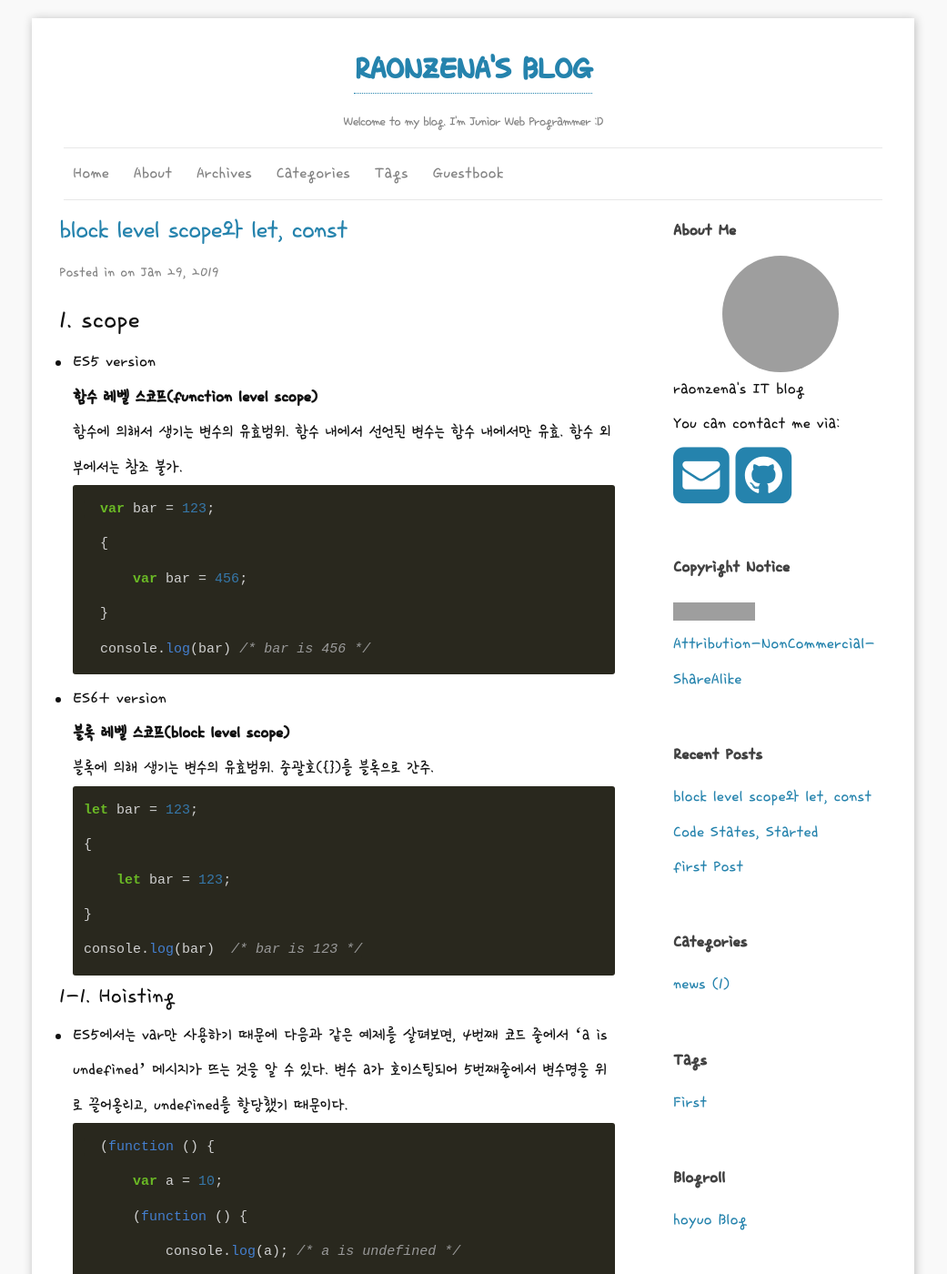
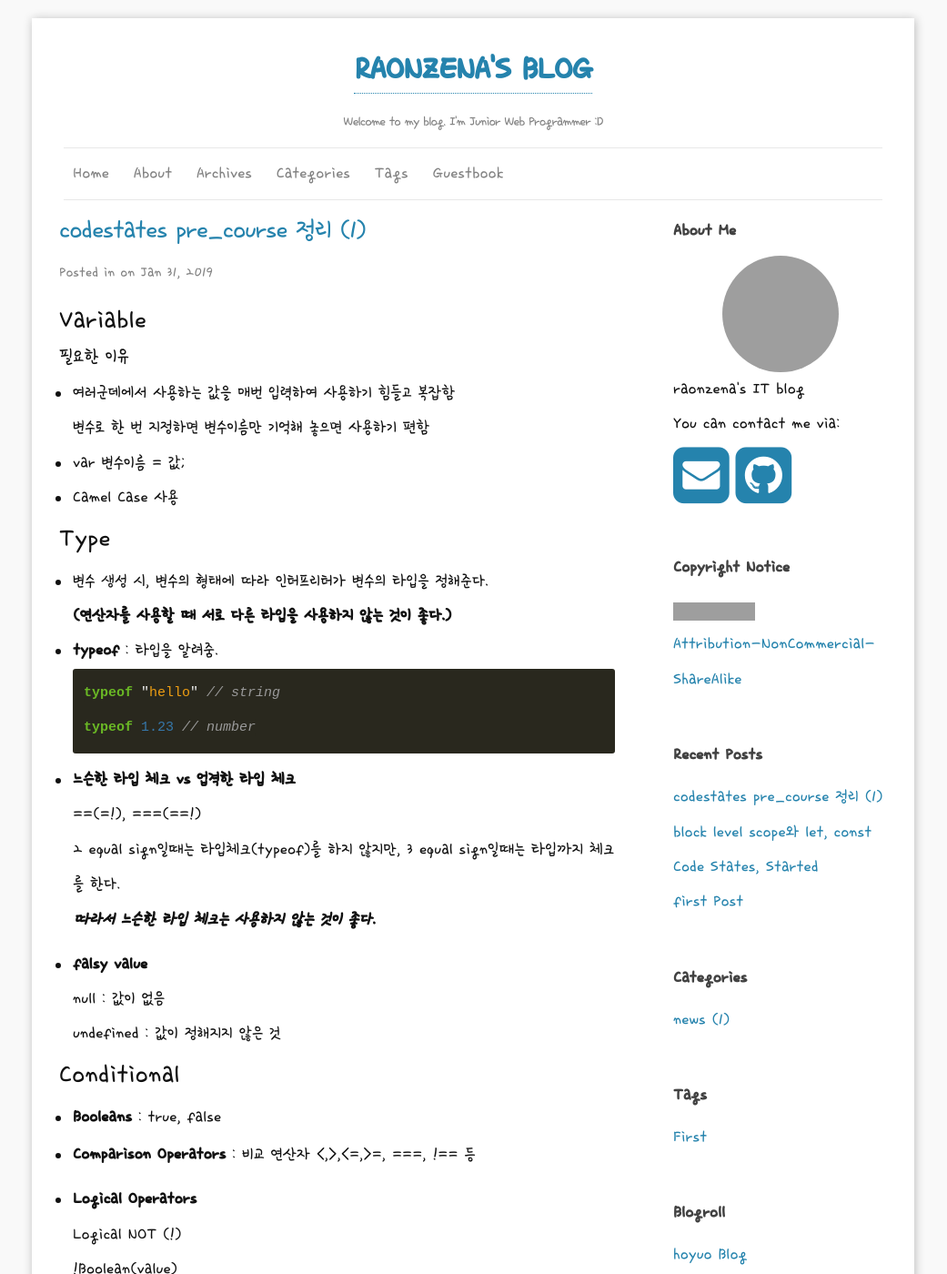
Before and after one commit to raonzena/raonzena.github.io, a Jekyll site: the page built from index.html, in a window 1280 px wide and 1400 px high. Shown: the whole window at 91% size, without its empty margins (120-1161 px from the left). Built offline with Jekyll 4.4.1, drawn with Linux system fonts in a browser that asks for light colours; the list of posts is cut into pages by our own code; some of the changed text lies outside the part shown; grey boxes are pictures that could not be loaded.

Commit message:
update 190131

```diff
--- a/_posts/2019-01-29-03-third-post.markdown
+++ b/_posts/2019-01-29-03-third-post.markdown
@@ -95,3 +95,4 @@ let, const 사용
 
 
 ## 2-2. const
+1) 재할당 불가능
--- /dev/null
+++ b/_posts/2019-01-31-04-fourth-post.markdown
@@ -0,0 +1,80 @@
+---
+layout: post
+title:  "codestates pre_course 정리 (1)"
+date:   2019-01-31
+
+---
+
+# Variable #
+### 필요한 이유 ###
+- 여러군데에서 사용하는 값을 매번 입력하여 사용하기 힘들고 복잡함
+변수로 한 번 지정하면 변수이름만 기억해 놓으면 사용하기 편함
+- var 변수이름 = 값;
+- Camel Case 사용
+
+# Type #
+- 변수 생성 시, 변수의 형태에 따라 인터프리터가 변수의 타입을 정해준다.
+**(연산자를 사용할 때 서로 다른 타입을 사용하지 않는 것이 좋다.)**
+- **typeof** : 타입을 알려줌.
+~~~javascript
+typeof "hello" // string
+typeof 1.23 // number
+~~~
+
+- **느슨한 타입 체크 vs 업격한 타입 체크**
+==(=!), ===(==!)
+2 equal sign일때는 타입체크(typeof)를 하지 않지만, 3 equal sign일때는 타입까지 체크를 한다.
+***따라서 느슨한 타입 체크는 사용하지 않는 것이 좋다.***
+
+- **falsy value**
+null : 값이 없음
+undefined : 값이 정해지지 않은 것
+
+
+# Conditional #
+
+- **Booleans** : true, false
+- **Comparison Operators** : 비교 연산자 <,>,<=,>=, ===, !== 등
+
+- **Logical Operators**
+  Logical NOT (!)
+  !Boolean(value)
+- **falsy value**
+  - false
+  - null
+  - undefined
+  - 0
+  - NaN
+  - ''
+- **Logical OR (||)**
+  두 개 이상의 조건문에서 하나라도 조건이 성립할 때 true, 하나도 성립하지 않으면 false
+- **Logical AND (&&)**
+  두 개 이상의 조건문에서 하나라도 조건이 성립하지 않으면 false, 모두 성립하면 true
+
+
+# Array (배열) #
+- 대괄호로 감싸며, 반점으로 값을 구분
+- 배열은 값들에 대한 주소를 가지고 있는데 이를 index라고 함
+- ***index는 0부터 시작하기 때문에 주의***
+
+
+# Object (객체) #
+- key와 value 한 쌍으로 이루어진 요소를 가짐
+- comma(,)로 각 요소를 구분
+~~~javascript
+var objectName = {
+   key : value,
+   ...
+};
+~~~
+
+- **객체의 요소를 사용하는 방법**
+1) Dot Notation
+~~~javascript
+objectName.key // => value
+~~~
+
+2) Bracket Notaion
+~~~javascript
+objectName['key'] // => value
+~~~
```
